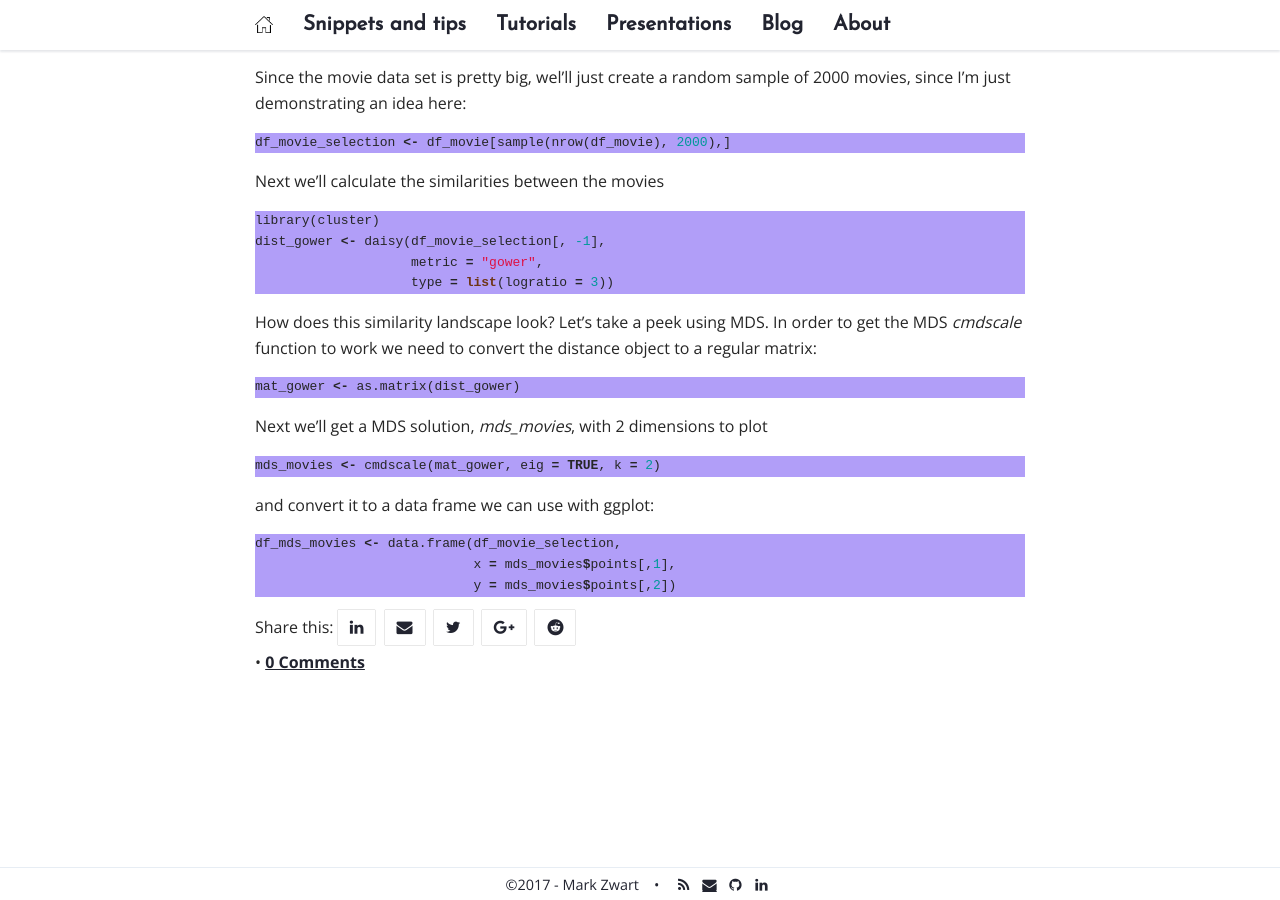
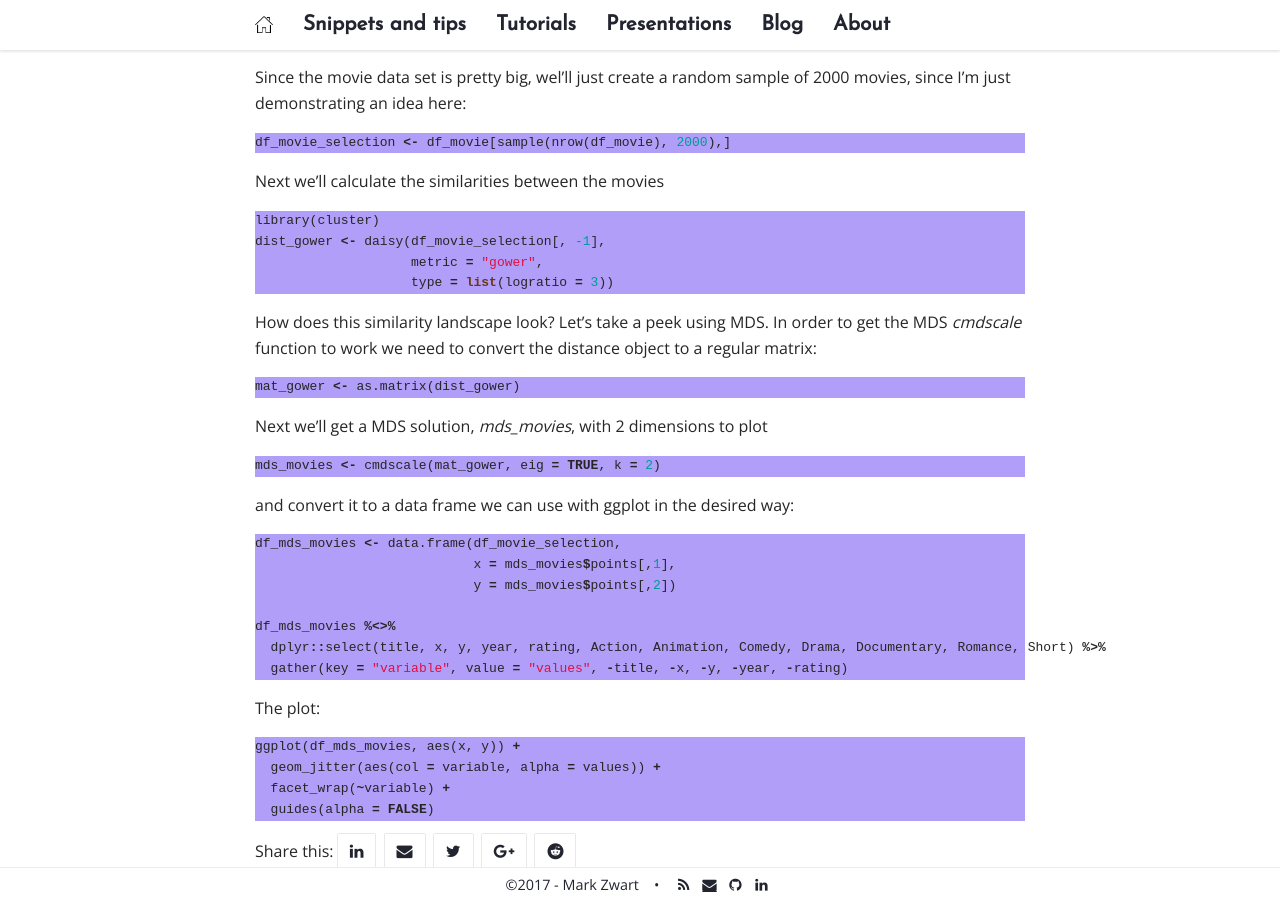
Before and after one commit to mark-me/mark-me.github.io, a Jekyll site: the page built from _pages/tutorials/distance-measures/distance-measures.md, in a window 1280 px wide and 900 px high, scrolled down 3169 px. Built offline with Jekyll 4.4.1, drawn with Linux system fonts in a browser that asks for light colours; nearby versions of some CDN libraries; comment, search, counter and statistics services are not loaded.

Commit message:
Update distance-measures.md

````diff
--- a/_pages/tutorials/distance-measures/distance-measures.md
+++ b/_pages/tutorials/distance-measures/distance-measures.md
@@ -113,9 +113,20 @@ Next we'll get a MDS solution, _mds_movies_, with 2 dimensions to plot
 ```r
 mds_movies <- cmdscale(mat_gower, eig = TRUE, k = 2)
 ```
-and convert it to a data frame we can use with ggplot:
+and convert it to a data frame we can use with ggplot in the desired way:
 ```r
 df_mds_movies <- data.frame(df_movie_selection,
                             x = mds_movies$points[,1],
                             y = mds_movies$points[,2])
+
+df_mds_movies %<>%
+  dplyr::select(title, x, y, year, rating, Action, Animation, Comedy, Drama, Documentary, Romance, Short) %>%
+  gather(key = "variable", value = "values", -title, -x, -y, -year, -rating)
 ```
+The plot:
+```r
+ggplot(df_mds_movies, aes(x, y)) +
+  geom_jitter(aes(col = variable, alpha = values)) +
+  facet_wrap(~variable) +
+  guides(alpha = FALSE)
+```
````
